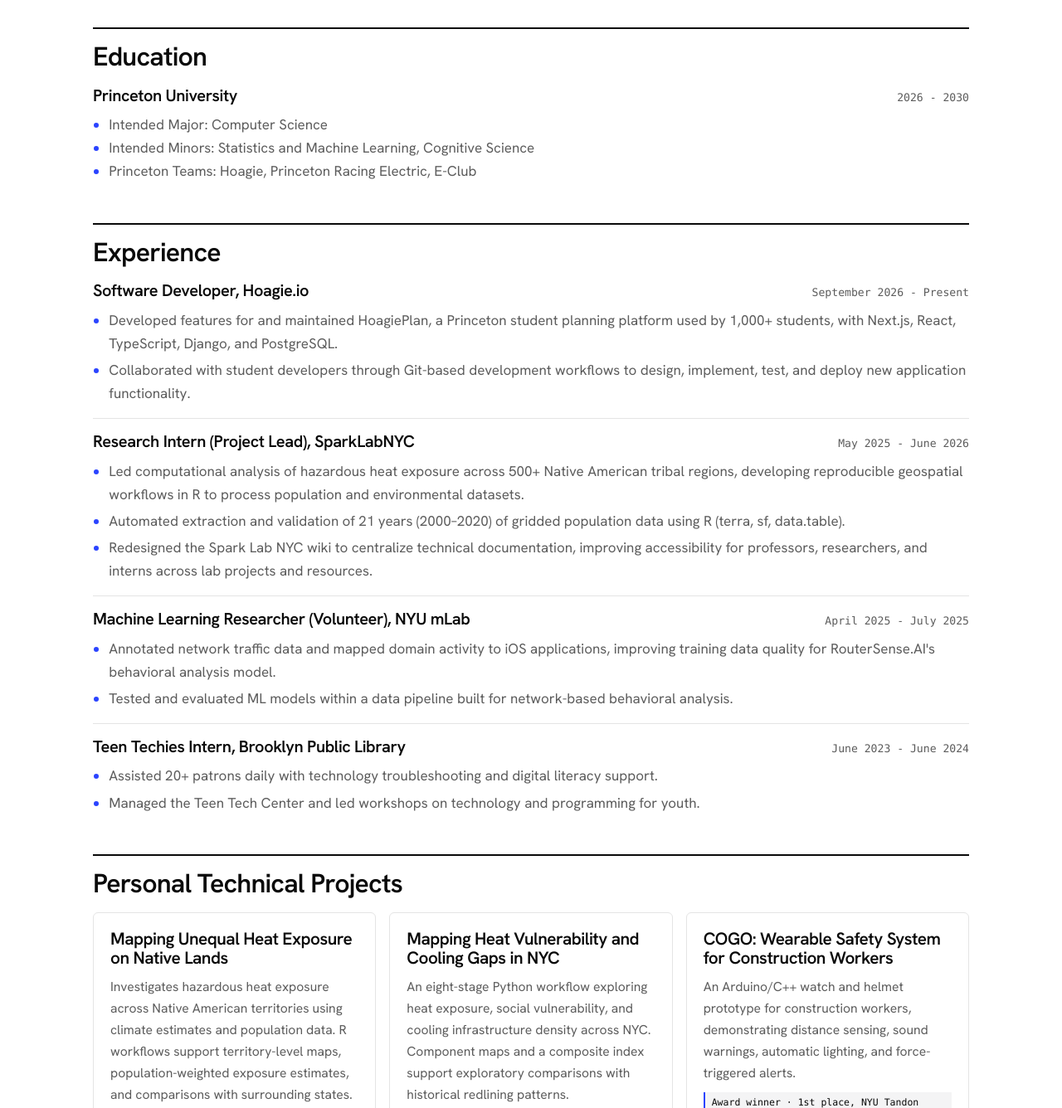
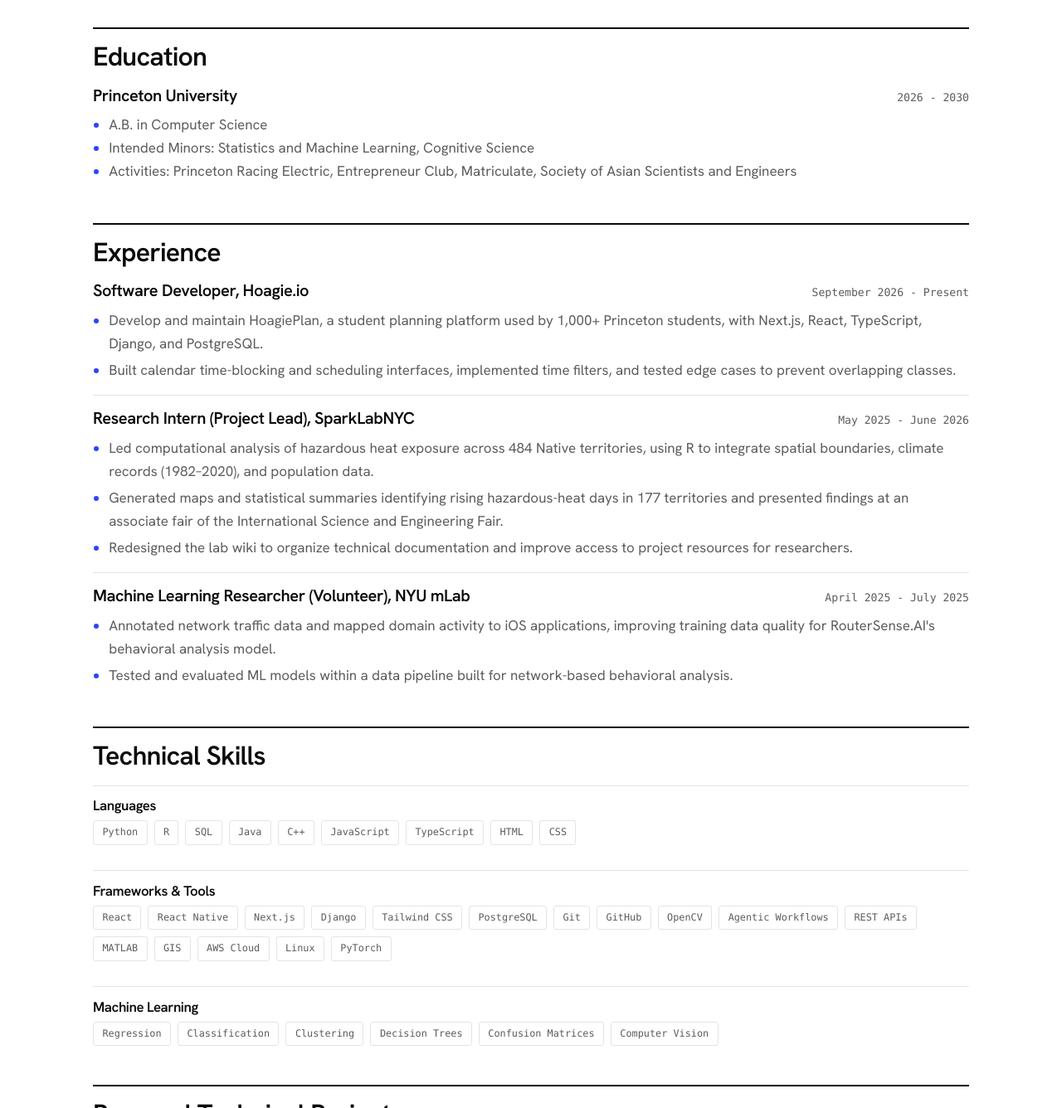
Before and after one commit to Jacksonc2630/jacksonc2630.github.io, a plain HTML site: page index.html in a window 1280 px wide. Shown: the part 320-1656 px from the top of the page at 83% size. Drawn offline with Linux system fonts and the light colour scheme.

Commit message:
Updated Resume and Removed older techincal expereince

```diff
--- a/index.html
+++ b/index.html
@@ -22,6 +22,7 @@
   <nav aria-label="Main">
     <a href="index.html#education">Education</a>
     <a href="index.html#experience">Experience</a>
+    <a href="index.html#skills">Skills</a>
     <a href="index.html#projects">Projects</a>
     <a href="Resume.pdf" target="_blank" rel="noopener"><svg class="i"><use href="#file"/></svg> Resume</a>
     <span class="divider" aria-hidden="true"></span>
@@ -42,9 +43,9 @@
     <div class="entry">
       <div class="entry-head"><h3>Princeton University</h3><span class="muted">2026 - 2030</span></div>
       <ul>
-        <li>Intended Major: Computer Science</li>
+        <li>A.B. in Computer Science</li>
         <li>Intended Minors: Statistics and Machine Learning, Cognitive Science</li>
-        <li>Princeton Teams: Hoagie, Princeton Racing Electric, E-Club</li>
+        <li>Activities: Princeton Racing Electric, Entrepreneur Club, Matriculate, Society of Asian Scientists and Engineers</li>
       </ul>
     </div>
   </section>
@@ -53,24 +54,37 @@
     <h2>Experience</h2>
     <div class="entry">
       <div class="entry-head"><h3>Software Developer, Hoagie.io</h3><span class="muted">September 2026 - Present</span></div>
-      <ul><li>Developed features for and maintained HoagiePlan, a Princeton student planning platform used by 1,000+ students, with Next.js, React, TypeScript, Django, and PostgreSQL.</li></ul>
-      <ul><li>Collaborated with student developers through Git-based development workflows to design, implement, test, and deploy new application functionality.</li></ul>
+      <ul><li>Develop and maintain HoagiePlan, a student planning platform used by 1,000+ Princeton students, with Next.js, React, TypeScript, Django, and PostgreSQL.</li></ul>
+      <ul><li>Built calendar time-blocking and scheduling interfaces, implemented time filters, and tested edge cases to prevent overlapping classes.</li></ul>
     </div>
     <div class="entry">
       <div class="entry-head"><h3>Research Intern (Project Lead), SparkLabNYC</h3><span class="muted">May 2025 - June 2026</span></div>
-      <ul><li>Led computational analysis of hazardous heat exposure across 500+ Native American tribal regions, developing reproducible geospatial workflows in R to process population and environmental datasets.</li></ul>
-      <ul><li>Automated extraction and validation of 21 years (2000–2020) of gridded population data using R (terra, sf, data.table).</li></ul>
-      <ul><li>Redesigned the Spark Lab NYC wiki to centralize technical documentation, improving accessibility for professors, researchers, and interns across lab projects and resources.</li></ul>
+      <ul><li>Led computational analysis of hazardous heat exposure across 484 Native territories, using R to integrate spatial boundaries, climate records (1982–2020), and population data.</li></ul>
+      <ul><li>Generated maps and statistical summaries identifying rising hazardous-heat days in 177 territories and presented findings at an associate fair of the International Science and Engineering Fair.</li></ul>
+      <ul><li>Redesigned the lab wiki to organize technical documentation and improve access to project resources for researchers.</li></ul>
     </div>
     <div class="entry">
       <div class="entry-head"><h3>Machine Learning Researcher (Volunteer), NYU mLab</h3><span class="muted">April 2025 - July 2025</span></div>
       <ul><li>Annotated network traffic data and mapped domain activity to iOS applications, improving training data quality for RouterSense.AI's behavioral analysis model.</li></ul>
       <ul><li>Tested and evaluated ML models within a data pipeline built for network-based behavioral analysis.</li></ul>
     </div>
-    <div class="entry">
-      <div class="entry-head"><h3>Teen Techies Intern, Brooklyn Public Library</h3><span class="muted">June 2023 - June 2024</span></div>
-      <ul><li>Assisted 20+ patrons daily with technology troubleshooting and digital literacy support.</li></ul>
-      <ul><li>Managed the Teen Tech Center and led workshops on technology and programming for youth.</li></ul>
+  </section>
+
+  <section id="skills">
+    <h2>Technical Skills</h2>
+    <div class="skills">
+      <div class="skill-group">
+        <h3>Languages</h3>
+        <ul class="tags"><li>Python</li><li>R</li><li>SQL</li><li>Java</li><li>C++</li><li>JavaScript</li><li>TypeScript</li><li>HTML</li><li>CSS</li></ul>
+      </div>
+      <div class="skill-group">
+        <h3>Frameworks & Tools</h3>
+        <ul class="tags"><li>React</li><li>React Native</li><li>Next.js</li><li>Django</li><li>Tailwind CSS</li><li>PostgreSQL</li><li>Git</li><li>GitHub</li><li>OpenCV</li><li>Agentic Workflows</li><li>REST APIs</li><li>MATLAB</li><li>GIS</li><li>AWS Cloud</li><li>Linux</li><li>PyTorch</li></ul>
+      </div>
+      <div class="skill-group">
+        <h3>Machine Learning</h3>
+        <ul class="tags"><li>Regression</li><li>Classification</li><li>Clustering</li><li>Decision Trees</li><li>Confusion Matrices</li><li>Computer Vision</li></ul>
+      </div>
     </div>
   </section>
 
@@ -119,7 +133,7 @@
           <p>Open-source machine learning model that predicts extreme heat exposure at the neighborhood level, including composite metrics and an early-warning tool.</p>
           <p class="project-note">TBD - 2026</p>
           <p class="project-note project-note-ai">In Development (AI Assisted)</p>
-          <ul class="tags"><li>Python</li><li>PyTorch</li><li>Next.js</li><li>Geopandas</li></ul>
+          <ul class="tags"><li>Python</li><li>PyTorch</li><li>AWS Cloud</li><li>Next.js</li><li>Geopandas</li></ul>
           <div class="links">
             <a href="Projects/Four.html">More details</a>
             <a href="https://github.com/Jacksonc2630/RiskyHeat" target="_blank" rel="noopener"><svg class="i"><use href="#github"/></svg> Code</a>
--- a/style.css
+++ b/style.css
@@ -112,6 +112,13 @@ h2 {
 .entry ul + ul { margin-top: 0.25rem; } /* your bullets are each in their own <ul>; keep them tight */
 .entry li::marker { color: var(--accent); }
 
+/* ---------- Skills ---------- */
+.skills { display: grid; gap: 1rem; }
+.skill-group { padding: 0.9rem 0; border-top: 1px solid var(--line); }
+.skill-group h3 { font-size: 1.05rem; margin-bottom: 0.55rem; }
+.skill-group .tags { gap: 0.5rem; }
+.skill-group .tags li { padding: 0.25rem 0.65rem; }
+
 /* ---------- Project cards ---------- */
 .grid { display: grid; grid-template-columns: repeat(auto-fill, minmax(min(100%, 300px), 1fr)); gap: 1rem; }
 
```
Also changed, not shown: 1 other file.
